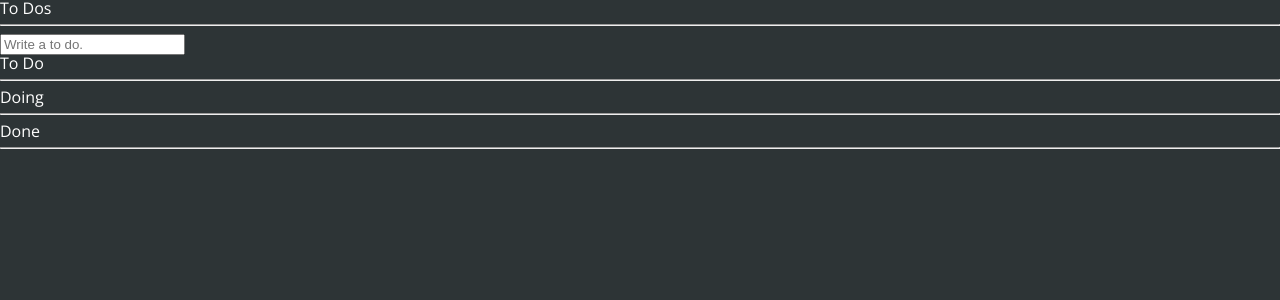
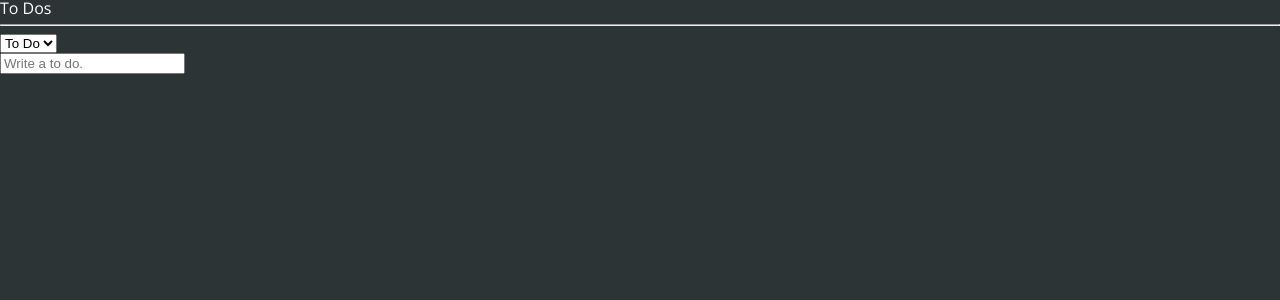
Before and after one commit to Amoong/my-app, a React (Create React App) app: page / in a window 1280 px wide. Shown: the top 300 px of the page. Built offline with nearby package versions, Linux system fonts and the light colour scheme.

Commit message:
Add category selector

```diff
--- a/src/atoms.ts
+++ b/src/atoms.ts
@@ -5,6 +5,11 @@
   id: number;
   category: "DONE" | "DOING" | "TO_DO";
 }
+
+export const categoryState = atom({
+  key: "category",
+  default: "TO_DO",
+});
 
 export const toDoState = atom<IToDo[]>({
   key: "toDo",
@@ -15,10 +20,8 @@
   key: "toDoSelector",
   get: ({ get }) => {
     const toDos = get(toDoState);
-    return [
-      toDos.filter(toDo => toDo.category === "TO_DO"),
-      toDos.filter(toDo => toDo.category === "DOING"),
-      toDos.filter(toDo => toDo.category === "DONE"),
-    ];
+    const category = get(categoryState);
+
+    return toDos.filter(toDo => toDo.category === category);
   },
 });
--- a/src/components/TodoList.tsx
+++ b/src/components/TodoList.tsx
@@ -1,36 +1,30 @@
-import { useRecoilValue } from "recoil";
-import { toDoSelector } from "../atoms";
+import React from "react";
+import { useRecoilState, useRecoilValue } from "recoil";
+import { categoryState, toDoSelector } from "../atoms";
 import CreateToDo from "./CreateToDo";
 import ToDo from "./Todo";
 
 function TodoList() {
-  const [toDo, doing, done] = useRecoilValue(toDoSelector);
+  const toDos = useRecoilValue(toDoSelector);
+  const [category, setCategory] = useRecoilState(categoryState);
+
+  const onInput = (e: React.FormEvent<HTMLSelectElement>) => {
+    setCategory(e.currentTarget.value);
+  };
+
   return (
     <div>
       <h1>To Dos</h1>
       <hr />
+      <select onInput={onInput} value={category} name="" id="">
+        <option value="TO_DO">To Do</option>
+        <option value="DOING">Doing</option>
+        <option value="DONE">Done</option>
+      </select>
       <CreateToDo />
-      <h2>To Do</h2>
-      <ul>
-        {toDo.map(toDo => (
-          <ToDo key={toDo.id} {...toDo} />
-        ))}
-      </ul>
-      <hr />
-      <h2>Doing</h2>
-      <ul>
-        {doing.map(toDo => (
-          <ToDo key={toDo.id} {...toDo} />
-        ))}
-      </ul>
-      <hr />
-      <h2>Done</h2>
-      <ul>
-        {done.map(toDo => (
-          <ToDo key={toDo.id} {...toDo} />
-        ))}
-      </ul>
-      <hr />
+      {toDos?.map(toDo => (
+        <ToDo key={toDo.id} {...toDo} />
+      ))}
     </div>
   );
 }
```
